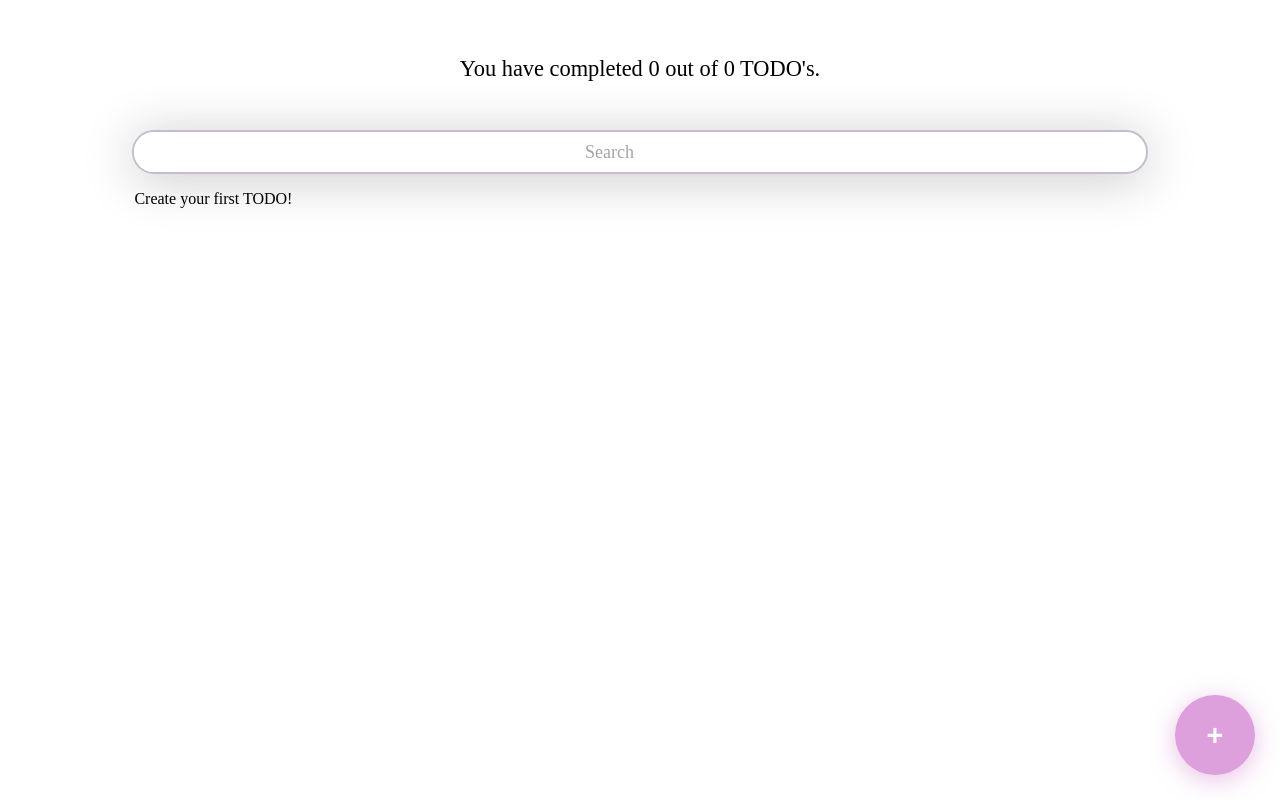
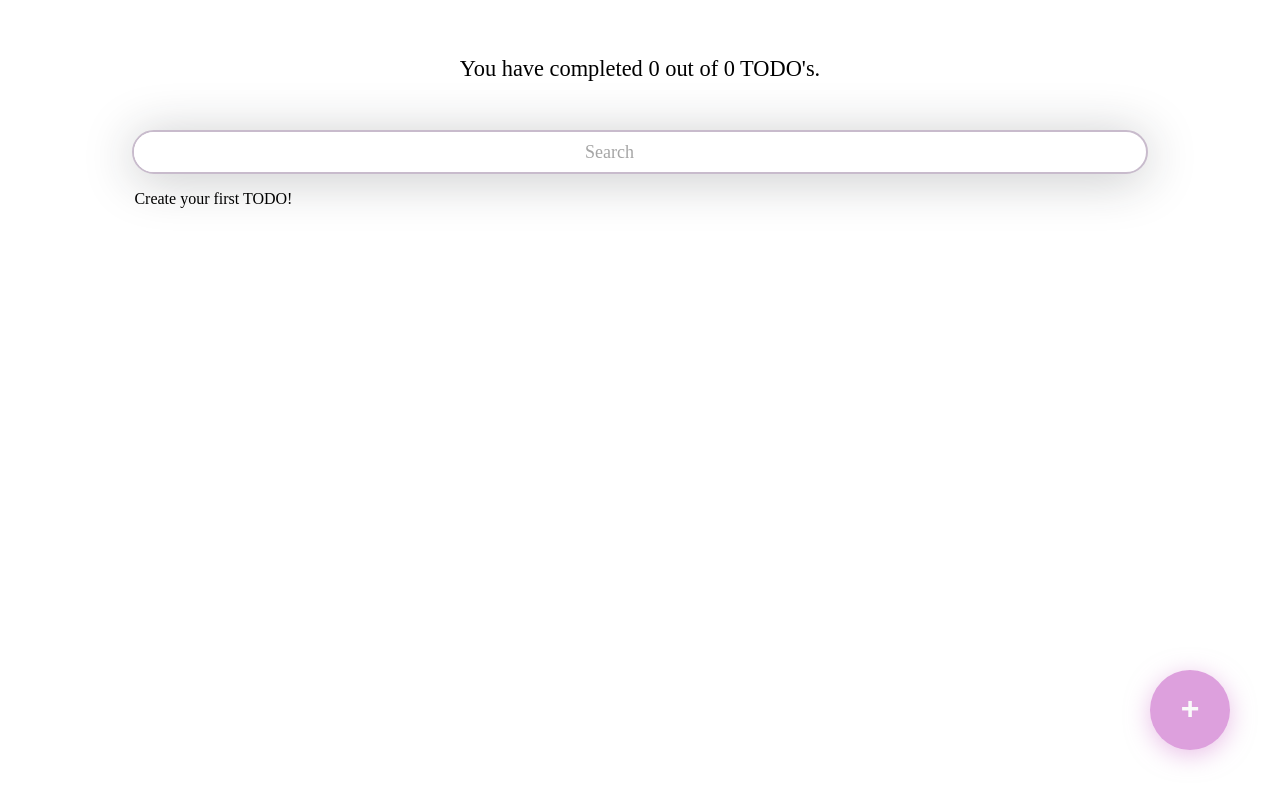
Before and after one commit to YuneidyC/todo-app, a React (Create React App) app: page / in a window 1280 px wide. Built offline with nearby package versions, Linux system fonts and the light colour scheme.

Commit message:
Fix CreateTodoButton transition

```diff
--- a/src/components/CreateTodoButton.js
+++ b/src/components/CreateTodoButton.js
@@ -3,16 +3,39 @@ import '../styles/CreateTodoButton.css';
 
 function CreateTodoButton({ openModal, setOpenModal }) {
     const onClickButton = () => {
+        const spanButton = document.getElementsByClassName('CreateTodoButton--button__span')[0];
         if (openModal) {
             setOpenModal(false);
+            spanButton.addEventListener('click', event => {
+                spanButton.style.transform = 'rotate(45deg)';
+            });
+            spanButton.addEventListener('mouseover', event => {
+                spanButton.style.transform = 'rotate(90deg)';
+            });
+            spanButton.addEventListener('mouseout', event => {
+                spanButton.style.transform = 'rotate(0deg)';
+            });
         } else {
             setOpenModal(true);
+            spanButton.addEventListener('click', event => {
+                spanButton.style.transform = 'rotate(0deg)';
+            });
+            spanButton.addEventListener('mouseover', event => {
+                spanButton.style.transform = 'rotate(135deg)';
+            });
+            spanButton.addEventListener('mouseout', event => {
+                spanButton.style.transform = 'rotate(45deg)';
+            });
         }
     }
 
     return (
         <div className='CreateTodoButton'>
-            <button className='CreateTodoButton--button' onClick={() => onClickButton()}>+</button>
+            <button className='CreateTodoButton--button' onClick={() => onClickButton()}>
+                <span className='CreateTodoButton--button__span'>
+                    +
+                </span>
+            </button>
         </div>
     );
 }
--- a/src/styles/CreateTodoButton.css
+++ b/src/styles/CreateTodoButton.css
@@ -3,31 +3,36 @@
     box-shadow: 0px 5px 25px rgba(212, 129, 207, 0.5);
     border-radius: 50%;
     position: fixed;
-    bottom: 25px;
-    right: 25px;
+    bottom: 50px;
     height: 80px;
     width: 80px;
     display: flex;
     justify-content: center;
     align-items: center;
+    right: 50px;
     z-index: 1;
 }
 
 .CreateTodoButton--button {
+    background-color: transparent;
+    border: none;
+    position: absolute;
+}
+
+.CreateTodoButton--button .CreateTodoButton--button__span {
     font-weight: bold;
     color: #FAFAFA;
-    background-color: transparent;
-    border: none;
     width: 40px;
     height: 40px;
     cursor: pointer;
-    font-size: 1.8rem;
+    font-size: 2rem;
+    display: inline-block;
 
     transform: rotate(0);
     transform-origin: center center;
-    transition: .3s ease;
+    transition: .15s ease;
 }
 
-.CreateTodoButton--button:hover {
-    transform: rotate(180deg);
+.CreateTodoButton--button .CreateTodoButton--button__span:hover {
+    transform: rotate(90deg);
 }
```
